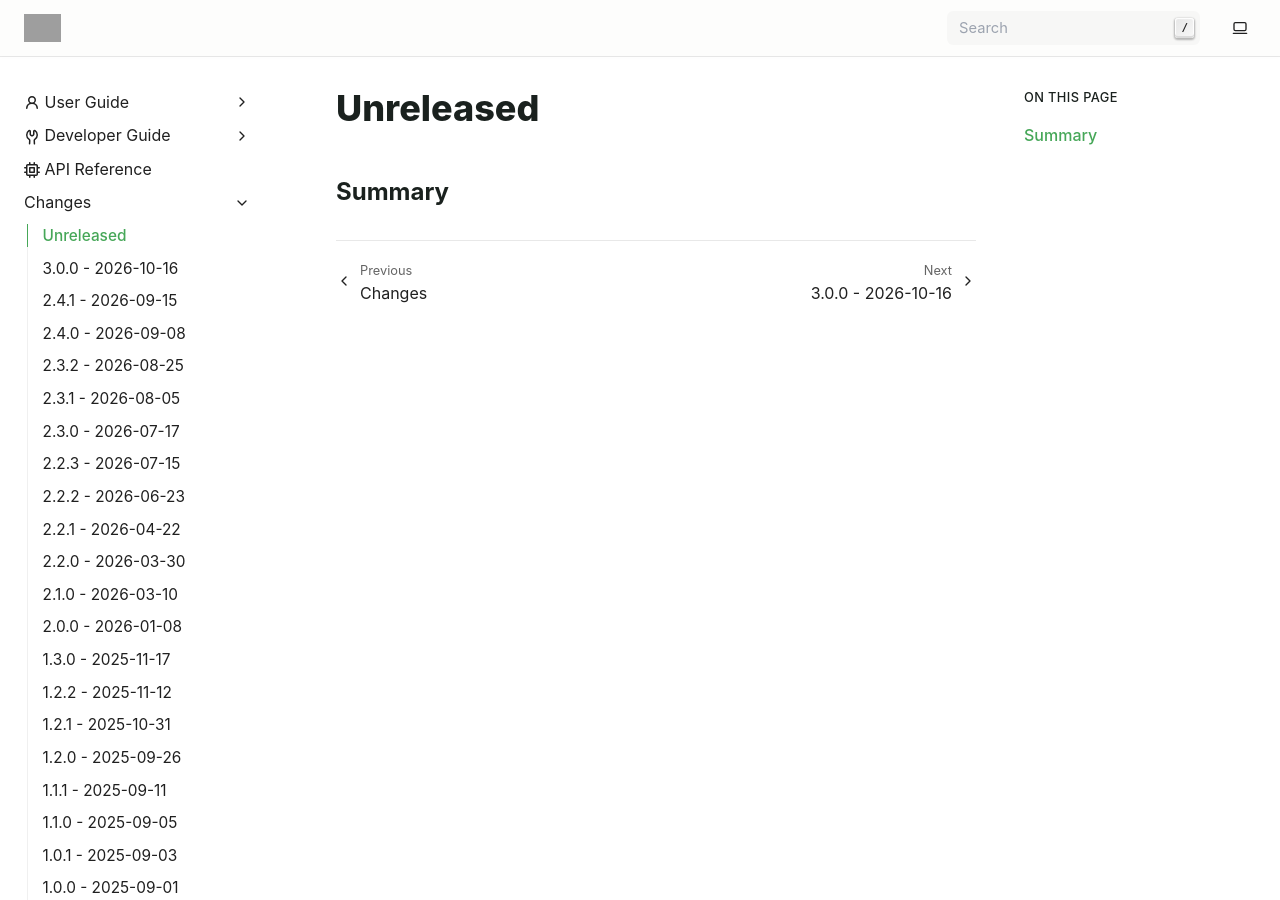
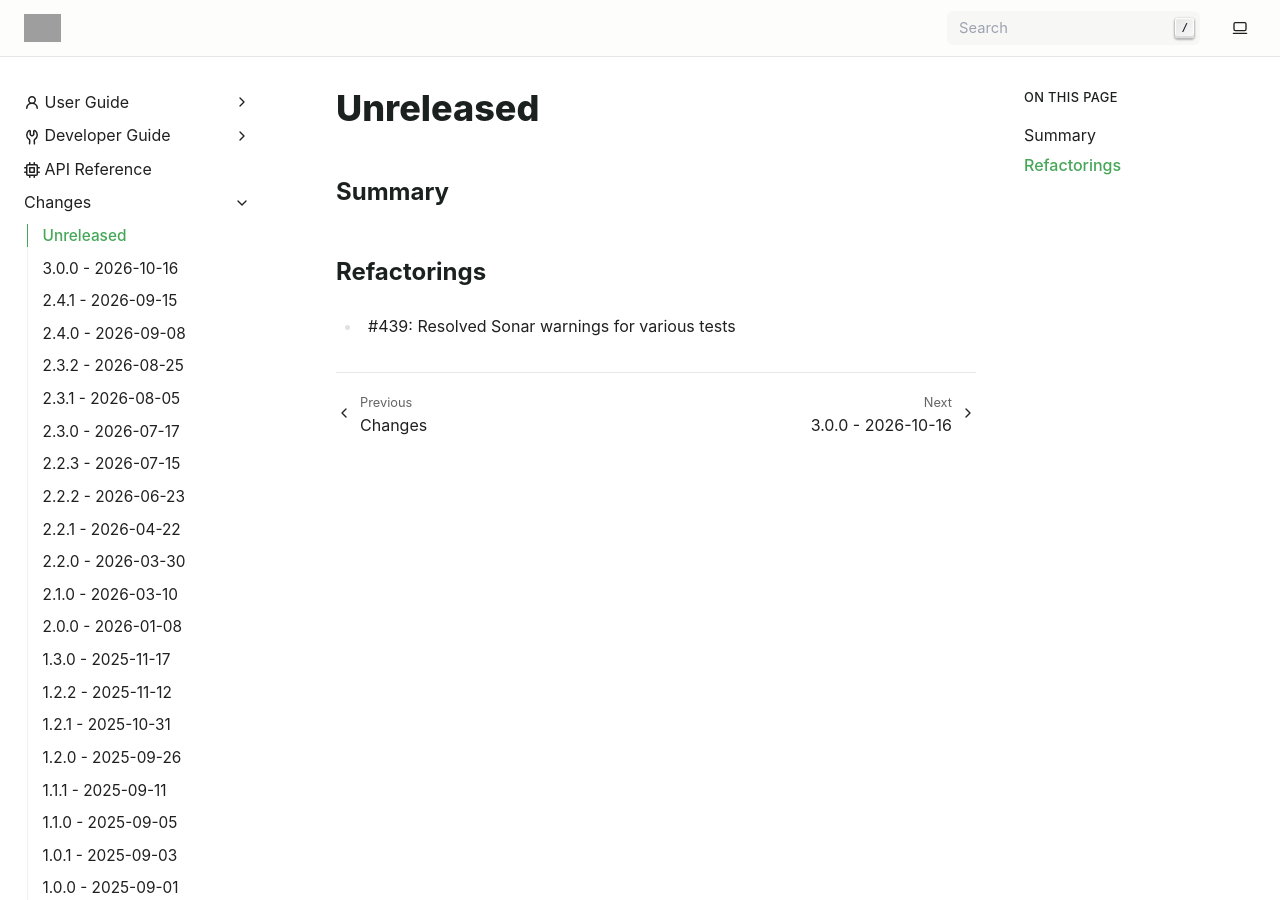
Before and after one commit to exasol/pyexasol, a Sphinx documentation site: the page built from doc/changes/unreleased.md, in a window 1280 px wide and 900 px high. Built offline with Sphinx 7.4.7, drawn with Linux system fonts in a browser that asks for light colours; grey boxes are pictures that could not be loaded.

Commit message:
Add changelog entry

```diff
--- a/doc/changes/unreleased.md
+++ b/doc/changes/unreleased.md
@@ -1,3 +1,7 @@
 # Unreleased
 
 ## Summary
+
+## Refactorings
+
+* #439: Resolved Sonar warnings for various tests
```
